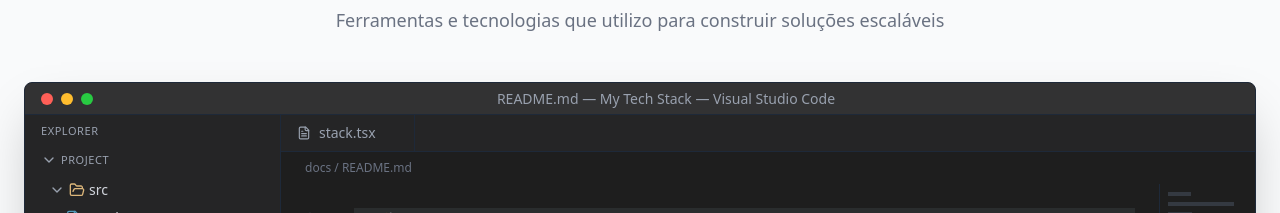
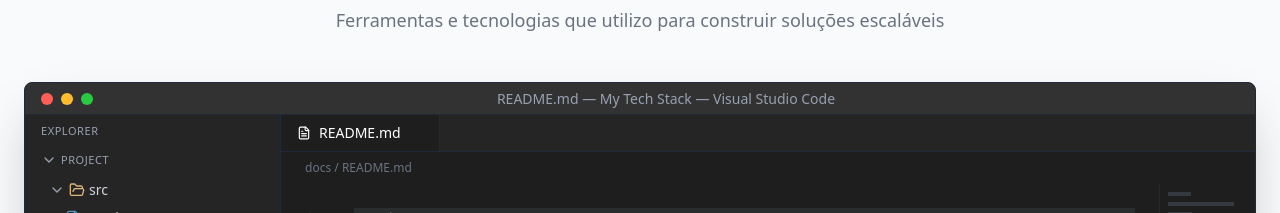
Before and after one commit to vdurvalino/professional-profile-page, a Next.js app: page / in a window 1280 px wide. Shown: the part 971-1184 px from the top of the page. Built offline with nearby package versions, Linux system fonts and the light colour scheme.

Commit message:
refactor: move isCurrentResource and improve terminal styles

```diff
--- a/src/app/(components)/StackSection/StatusBar.tsx
+++ b/src/app/(components)/StackSection/StatusBar.tsx
@@ -5,7 +5,7 @@
     const {activeFile, currentLine, showTerminal, setShowTerminal} = useStack();
 
     return (
-        <div className="bg-[#007acc] h-6 flex items-center justify-between px-4 text-xs text-white">
+        <div className="bg-[#007acc] dark:bg-[#17496b] h-6 flex items-center justify-between px-4 text-xs text-white">
             <div className="flex items-center gap-4">
                         <span className="flex items-center gap-1">
                             <GitBranch size={12}/>
--- a/src/app/(components)/StackSection/Terminal.tsx
+++ b/src/app/(components)/StackSection/Terminal.tsx
@@ -101,7 +101,7 @@
                 <X size={16} className="text-gray-400 hover:text-white cursor-pointer transition-colors"
                    onClick={() => setShowTerminal(false)}/>
             </div>
-            <div className="bg-black p-4 h-48 overflow-auto font-mono text-sm">
+            <div className="bg-black/30 p-4 h-48 overflow-auto font-mono text-sm">
                 {terminalOutput}
             </div>
         </div>
--- a/src/components/HeaderSection.tsx
+++ b/src/components/HeaderSection.tsx
@@ -7,7 +7,7 @@
 import {Button} from "@/components/ui/Button";
 import {Logo} from "@/components/ui/Logo";
 import {usePathname} from "next/navigation";
-import {isCurrentResource} from "@/lib/isCurrentResource";
+import {isCurrentResource} from "@/utils/is-current-resource";
 
 const pages: { href: string, name: string }[] = [
     {href: "/", name: "Home"},
--- a/src/context/useStack.tsx
+++ b/src/context/useStack.tsx
@@ -28,7 +28,7 @@
 
 export function StackProvider( {children}: { children: ReactNode } ) {
     const [activeFile, setActiveFile] = useState<Files | null>("README.md");
-    const [openTabs, setOpenTabs] = useState<Files[]>(["stack.tsx"]);
+    const [openTabs, setOpenTabs] = useState<Files[]>(["README.md"]);
     const [openFolders, setOpenFolders] = useState({
         project: true,
         outline: true,
--- a/src/lib/isCurrentResource.ts
+++ /dev/null
@@ -1,47 +0,0 @@
-/**
- * Verifica se o link (href) fornecido corresponde à rota atual da página (`pathname`).
- * Esta função é projetada para destacar o link de navegação correto.
- *
- * A função retorna `true` sob duas condições principais:
- * 1. Se o `href` é uma correspondência exata do `pathname`. Isso cobre casos como a página inicial (`/`)
- * e outras páginas de nível superior (ex: `/about` quando `pathname` é `/about`).
- * 2. Se o `pathname` atual "começa com" o `href` do link. Isso é útil para seções
- * com sub-páginas. Por exemplo, o link "Blog" (`/blog`) deve permanecer ativo
- * quando o usuário está em uma postagem específica (`/blog/algum-post`).
- *
- * A condição `href !== '/'` é crucial na segunda verificação para evitar que o link da Home (`/`)
- * fique ativo em todas as páginas, já que todo `pathname` começa com `/`.
- *
- * @param {string} href - O caminho do link que está sendo renderizado no menu de navegação.
- * @param {string} pathname - O pathname atual.
- * @returns {boolean} - Retorna `true` se o `href` corresponde à página atual ou a uma seção pai da página atual.
- *
- * @example
- * // Cenário 1: Página de uma postagem do blog
- * // pathname = '/blog/123'
- * isCurrentResource('/blog') // Retorna true
- * isCurrentResource('/projects') // Retorna false
- *
- * @example
- * // Cenário 2: Página principal do blog
- * // pathname = '/blog'
- * isCurrentResource('/blog') // Retorna true
- *
- * @example
- * // Cenário 3: Página inicial
- * // pathname = '/'
- * isCurrentResource('/') // Retorna true
- * isCurrentResource('/blog') // Retorna false
- */
-export const isCurrentResource = (href: string, pathname: string): boolean => {
-    // Verifica a correspondência exata primeiro. Essencial para a home ('/')
-    // e para páginas que não têm sub-rotas.
-    if (href === pathname) {
-        return true;
-    }
-
-    // Se não for uma correspondência exata, verifica se o pathname atual começa
-    // com o href do link, garantindo que o href não seja a raiz ('/').
-    // Isso ativa o link pai em rotas aninhadas (ex: '/blog' em '/blog/123').
-    return pathname.startsWith(href) && href !== '/';
-}
--- /dev/null
+++ b/src/utils/is-current-resource.ts
@@ -0,0 +1,46 @@
+/**
+ * Checks if the provided link (href) matches the current page path (`pathname`).
+ * This function is designed to highlight the correct navigation link.
+ *
+ * The function returns `true` under two main conditions:
+ * 1. If the `href` is an exact match of the `pathname`. This covers cases such as the home page (`/`)
+ * and other top-level pages (e.g., `/about` when `pathname` is `/about`).
+ * 2. If the current `pathname` "starts with" the link's `href`. This is useful for sections
+ * with subpages. For example, the "Blog" link (`/blog`) should remain active
+ * when the user is on a specific post (`/blog/some-post`). *
+ * The `href !== '/'` condition is crucial in the second check to prevent the Home link (`/`)
+ * from being active on all pages, since every `pathname` begins with `/`.
+ *
+ * @param {string} href - The path of the link being rendered in the navigation menu.
+ * @param {string} pathname - The current pathname.
+ * @returns {boolean} - Returns `true` if the `href` corresponds to the current page or a parent section of the current page.
+ *
+ * @example
+ * // Scenario 1: Blog Post Page
+ * // pathname = '/blog/123'
+ * isCurrentResource('/blog') // Returns true
+ * isCurrentResource('/projects') // Returns false
+ *
+ * @example
+ * // Scenario 2: Blog Home Page
+ * // pathname = '/blog'
+ * isCurrentResource('/blog') // Returns true
+ *
+ * @example
+ * // Scenario 3: Home Page
+ * // pathname = '/'
+ * isCurrentResource('/') // Returns true
+ * isCurrentResource('/blog') // Returns false
+ */
+export const isCurrentResource = ( href: string, pathname: string ): boolean => {
+    // Checks for an exact match first. Essential for the home page ('/')
+    // and for pages that don't have subroutes.
+    if (href === pathname) {
+        return true;
+    }
+
+    // If not an exact match, checks if the current pathname begins
+    // with the link's href, ensuring the href isn't the root ('/').
+    // This enables the parent link in nested routes (e.g., '/blog' in '/blog/123').
+    return pathname.startsWith(href) && href !== '/';
+}
```
